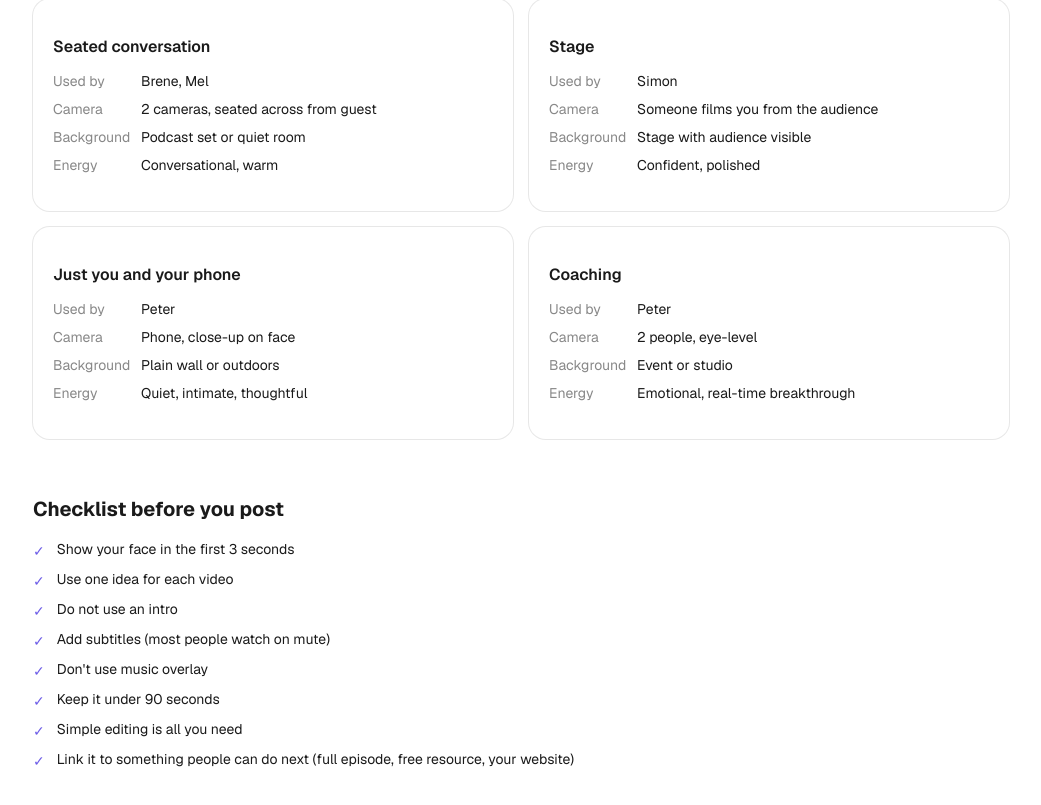
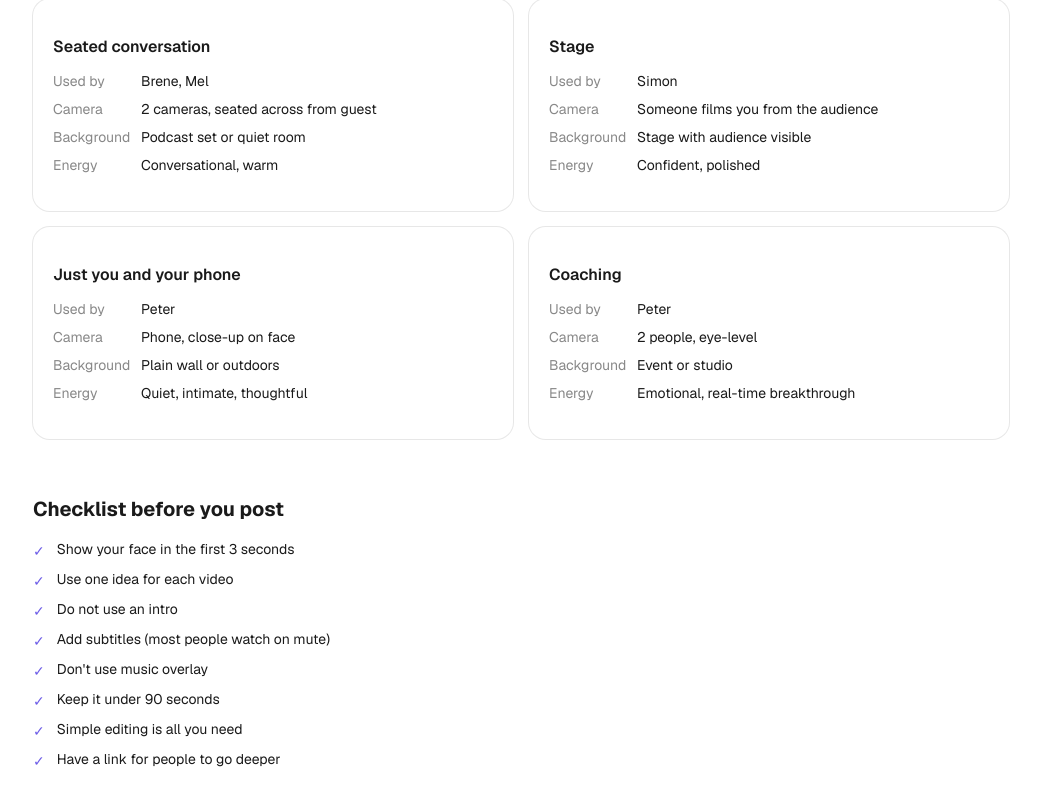
Before and after one commit to william-halbert/life-coach-instagram-study, a Next.js app: page /formats in a window 1280 px wide. Shown: the part 898-1703 px from the top of the page, without its empty margins (119-1160 px from the left). Built offline with nearby package versions, Linux system fonts and the light colour scheme.

Commit message:
Link it to something -> Have a link for people to go deeper
Co-Authored-By: Claude Opus 4.7 (1M context) <noreply@anthropic.com>

```diff
--- a/src/app/formats/page.tsx
+++ b/src/app/formats/page.tsx
@@ -86,7 +86,7 @@ export default function Page() {
           "Don't use music overlay",
           "Keep it under 90 seconds",
           "Simple editing is all you need",
-          "Link it to something people can do next (full episode, free resource, your website)",
+          "Have a link for people to go deeper",
         ].map((rule) => (
           <div key={rule} className="flex items-start gap-3 text-sm">
             <span className="text-primary mt-0.5">✓</span>
```
